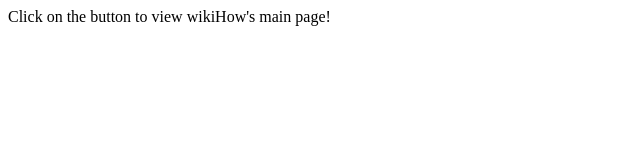
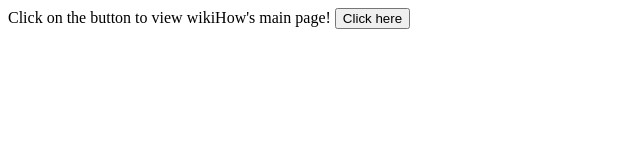
Before and after one commit to zapsocialapp/fedded.cf, a plain HTML site: page index.html in a window 1280 px wide. Shown: the whole page, without its empty margins (0-640 px from the left). Drawn offline with Linux system fonts and the light colour scheme.

Commit message:
Update index.html

```diff
--- a/index.html
+++ b/index.html
@@ -3,5 +3,6 @@
 <body>
 Click on the button to view wikiHow's main page!
 <a href="https://www.wikihow.com/Main-Page">
+<button class="button"> Click here </button>
 </body>
 </html>
```
